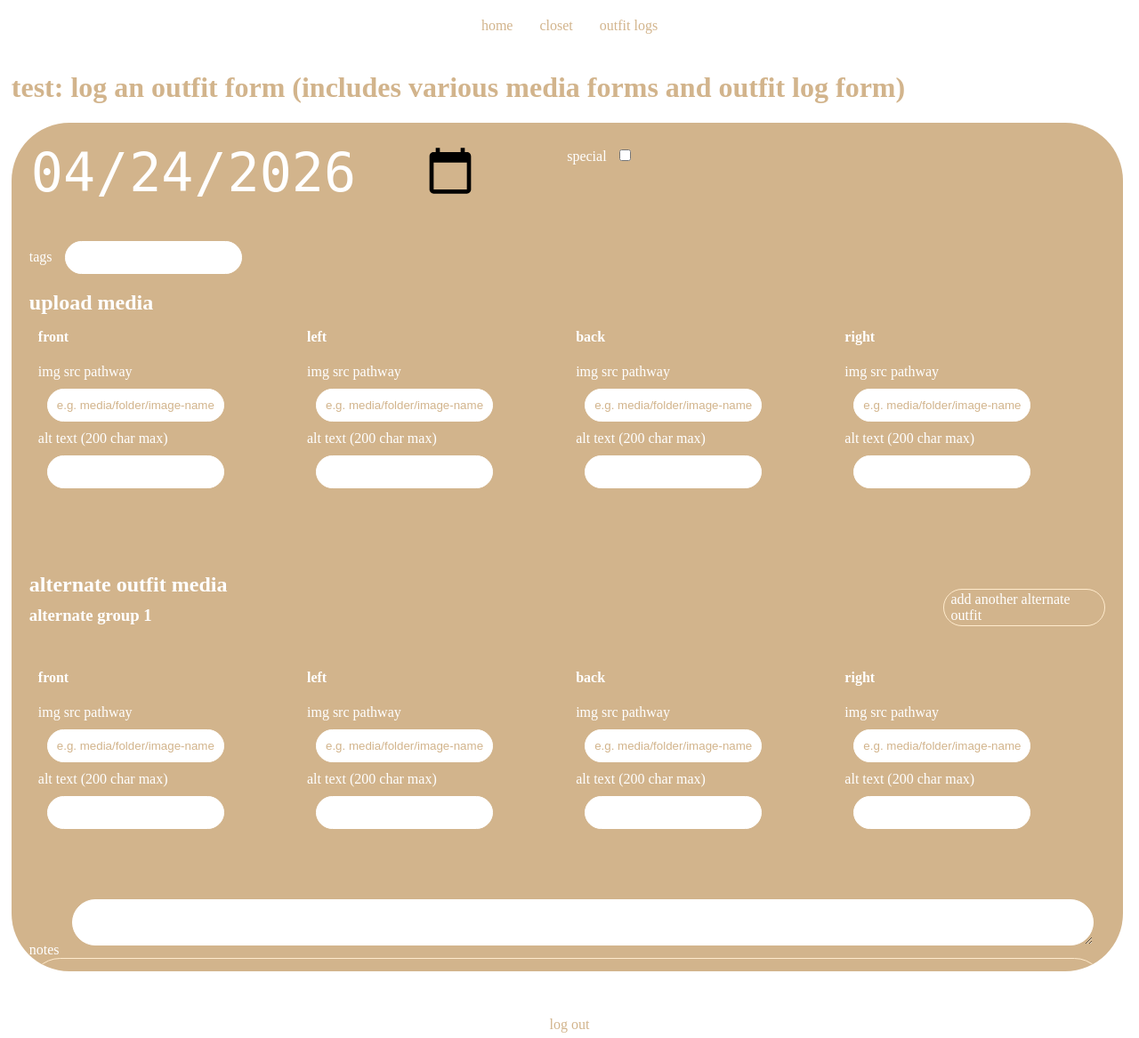
After one commit to rerohern/outfitarchives, a Flask app: page /test-log-outfit in a window 1280 px wide. The commit adds this page. Shown: the whole page at 89% size. Run offline with Flask 3, Linux system fonts and the light colour scheme.

Commit message:
build outfit log test page (no logic yet)

```diff
--- a/app.py
+++ b/app.py
@@ -292,16 +292,21 @@ def test_outfit():
 
     outfit = Outfit.query.filter_by(code="outfit_20260407_1").first_or_404()
 
-    # section for logging an outfit
+
+
+    return render_template("regular-outfit.html", outfit=outfit)
+
+# TEST OUTFIT BUILDER ROUTE _________________________________________________________________
+@app.route('/test-log-outfit', methods=["GET", "POST"])
+def test_log_outfit():
     outfit_form = LogOutfitForm()
     outfit_media = build_media_forms(["front", "left", "back", "right"], media_type="outfit")
     outfit_alt_groups = {
-        1: build_media_forms([...], media_type="outfit_alt", group=1),
+        1: build_media_forms(["front", "left", "back", "right"], media_type="outfit_alt", group=1),
     }
 
 
-
-    return render_template("regular-outfit.html", outfit=outfit, outfit_form = outfit_form, outfit_media = outfit_media, outfit_alt_groups = outfit_alt_groups)
+    return render_template("outfit-log-test.html", outfit_form = outfit_form, outfit_media = outfit_media, outfit_alt_groups = outfit_alt_groups)
 
 
 if __name__ == "__main__":
--- a/static/styles.css
+++ b/static/styles.css
@@ -320,6 +320,7 @@ body.closet-landing .content-container > .page-container {
 /* applies to edit piece form too _______________ */
 .add-piece-label {
     color: white;
+    text-align: center;
 }
 
 .add-piece-input {
@@ -435,21 +436,19 @@ body.closet-landing .content-container > .page-container {
 
 /* log outfit page styling ______________________________________________________________________________ */
 .outfit-builder-container{
-    width: 80wh;
-    height: 70vh;
+    height: 80vh;
+    width: 96vw;
     display: grid;
+    grid-template-rows: auto;
+    grid-template-columns: 100%;
     background-color: tan;
     border-radius: 65px;
     padding: 10px;
+    overflow: scroll;
 }
 
-.outfit-builder-form{
-    border: lightcoral 2px dashed;
-    margin: 10px;
-}
-
-.selected-piece-search-js{
-    border: blueviolet 2px dashed;
+.outfit-builder-container h3{
+    color: white;
 }
 
 #log-outfit-date-input{
@@ -459,19 +458,87 @@ body.closet-landing .content-container > .page-container {
     font-size: 60px;
 }
 
-/* ____ step two ___________________________________ */
-
-.outfit-builder-step-two{
+#outfit-builder-top-section{
     display: grid;
     grid-template-columns: 50% 50%;
+    grid-template-rows: 80% 20%;
+    /* border: 3px solid greenyellow; */
 }
 
-.selected-piece-display{
+
+.outfit-builder-media-section{
     display: grid;
     grid-template-columns: 100%;
-    grid-template-rows: 25% 25% 25% 25%;
-    border: cornsilk 2px dashed;
+    grid-template-rows: 20% 80%;
+    /* border: 2px dashed blue; */
+    height: 50%;
 }
+
+.outfit-builder-media-section h2{
+    color: white;
+}
+
+.outfit-builder-media-grid{
+    display: grid;
+    grid-template-rows: 100%;
+    grid-template-columns: 25% 25% 25% 25%;
+    /* border: 2px solid lightsteelblue */
+}
+
+.outfit-builder-media-section-header{
+    display: grid;
+    grid-template-rows: 100%;
+    grid-template-columns: 70% 30%;
+    /* border: 2px solid green; */
+}
+
+.notes-input{
+    width: 95%;
+}
+
+#outfit-submit-button input{
+    width: 100%;
+    position: relative;
+    text-align: center;
+}
+
+#outfit-submit-button input:hover{
+    transform: scale(1.01);
+}
+
+.add-other-alt-btn{
+    all: unset;
+    appearance: none;
+    color: white;
+    -webkit-appearance: none;
+    border: 1px solid blanchedalmond;
+    border-radius: 999px;
+    display: inline-flex;
+    align-items: center;
+    justify-content: center;
+    justify-self: right;
+    padding: 2%;
+    text-decoration: none;
+    background-color: transparent;
+    cursor: pointer;
+    transition: transform 0.15s, background-color 0.15s;
+    box-sizing: border-box;
+    width: 50%;
+    height: 70%;
+}
+
+.add-other-alt-btn:hover{
+    transform: scale(1.03);
+    background-color: blanchedalmond;
+    color: black;
+}
+
+.form-row{
+    width: 100%;
+    position: relative;
+}
+
+
 /* login page ______________________________________________________________________________ */
 .login-container{
     background-color: tan;
--- /dev/null
+++ b/templates/outfit-log-test.html
@@ -0,0 +1,78 @@
+{% extends "base.html" %}
+
+{% block content %}
+<h1>test: log an outfit form (includes various media forms and outfit log form)</h2>
+<form class="outfit-builder-container" method="POST">
+    {{ outfit_form.csrf_token }}
+    <div class="form-section" id="outfit-builder-top-section">
+      <div class="form-row">
+        {{ outfit_form.date_worn(id="log-outfit-date-input") }}
+      </div>
+      <div class="form-row">
+        {{ outfit_form.special_toggle.label(class="add-piece-label") }}
+        {{ outfit_form.special_toggle(class="add-piece-input") }}
+      </div>
+      <div class="form-row">
+        {{ outfit_form.tags.label(class="add-piece-label") }}
+        {{ outfit_form.tags(class="add-piece-input") }}
+      </div>
+    </div>
+    <div class="outfit-builder-media-section form-section">
+      <div class="form-row"><h2>upload media</h3></div>
+      <div class="outfit-builder-media-grid">
+        {% for view, form in outfit_media.items() %}
+          <div class="outfit-builder-media-grid-item form-section">
+              <h4>{{ view }}</h4>
+              <div class="form-row">
+                {{ form.img_src.label(class="add-piece-label") }}
+                {{ form.img_src(class="add-piece-input") }}
+              </div>
+              <div class="form-row">
+                {{ form.alt_text.label(class="add-piece-label") }}
+                {{ form.alt_text(class="add-piece-input") }}
+              </div>
+          </div>
+        {% endfor %}
+      </div>
+    </div>
+    <div class="outfit-builder-media-section form-section">
+      <div class="form-row"><h2>alternate outfit media</h3></div>
+      <div class="outfit-builder-media-section-alt">
+        {% for group_id, group in outfit_alt_groups.items() %}
+            <div class="outfit-builder-media-section-header">
+              <h3>alternate group {{ group_id }}</h3>
+              <button class="add-other-alt-btn">add another alternate outfit</button>
+            </div>
+            <div class="outfit-builder-media-grid">
+              {% for view, form in group.items() %}
+                <div class="outfit-builder-media-grid-item form-section">
+                  <h4>{{ view }}</h4>
+                  <div class="form-row">
+                    {{ form.img_src.label(class="add-piece-label") }}
+                    {{ form.img_src(class="add-piece-input") }}
+                  </div>
+                  <div class="form-row">
+                    {{ form.alt_text.label(class="add-piece-label") }}
+                    {{ form.alt_text(class="add-piece-input") }}
+                  </div>
+                </div>
+              {% endfor %}
+            </div>
+        {% endfor %}
+      </div>
+    </div>
+    <div class="form-section outfit-builder-misc">
+      <div class="form-row">
+        {{ outfit_form.notes.label(class="add-piece-label") }}
+        {{ outfit_form.notes(class="add-piece-input notes-input")}}
+      </div>
+      <div class="form-row">
+        <div class="form-submit-button" id="outfit-submit-button">
+          {{ outfit_form.submit() }}
+        </div>
+      </div>
+    </div>
+</form>
+
+
+{% endblock %}
```
Also changed, not shown: templates/regular-outfit.html (+0 -57 lines).
